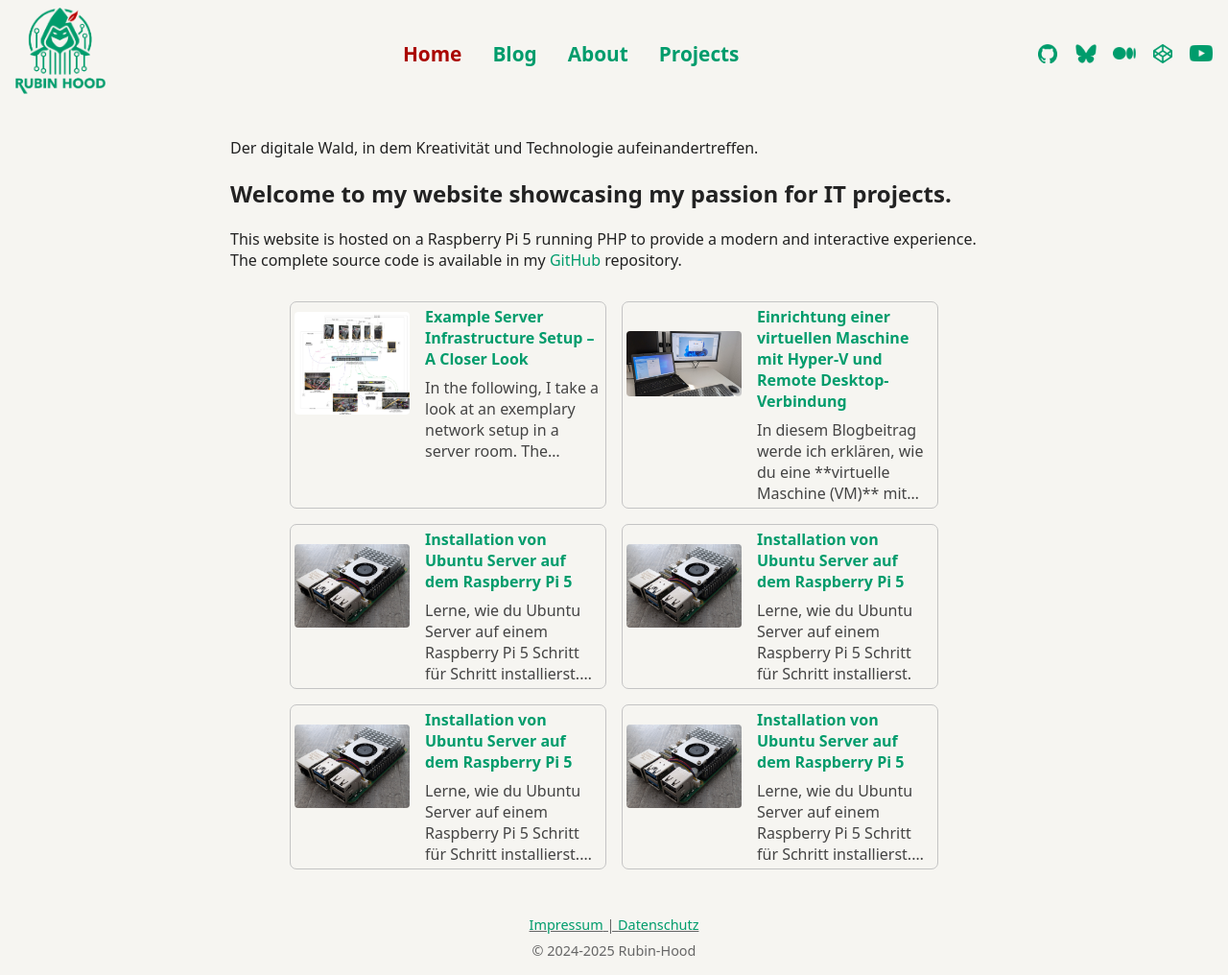
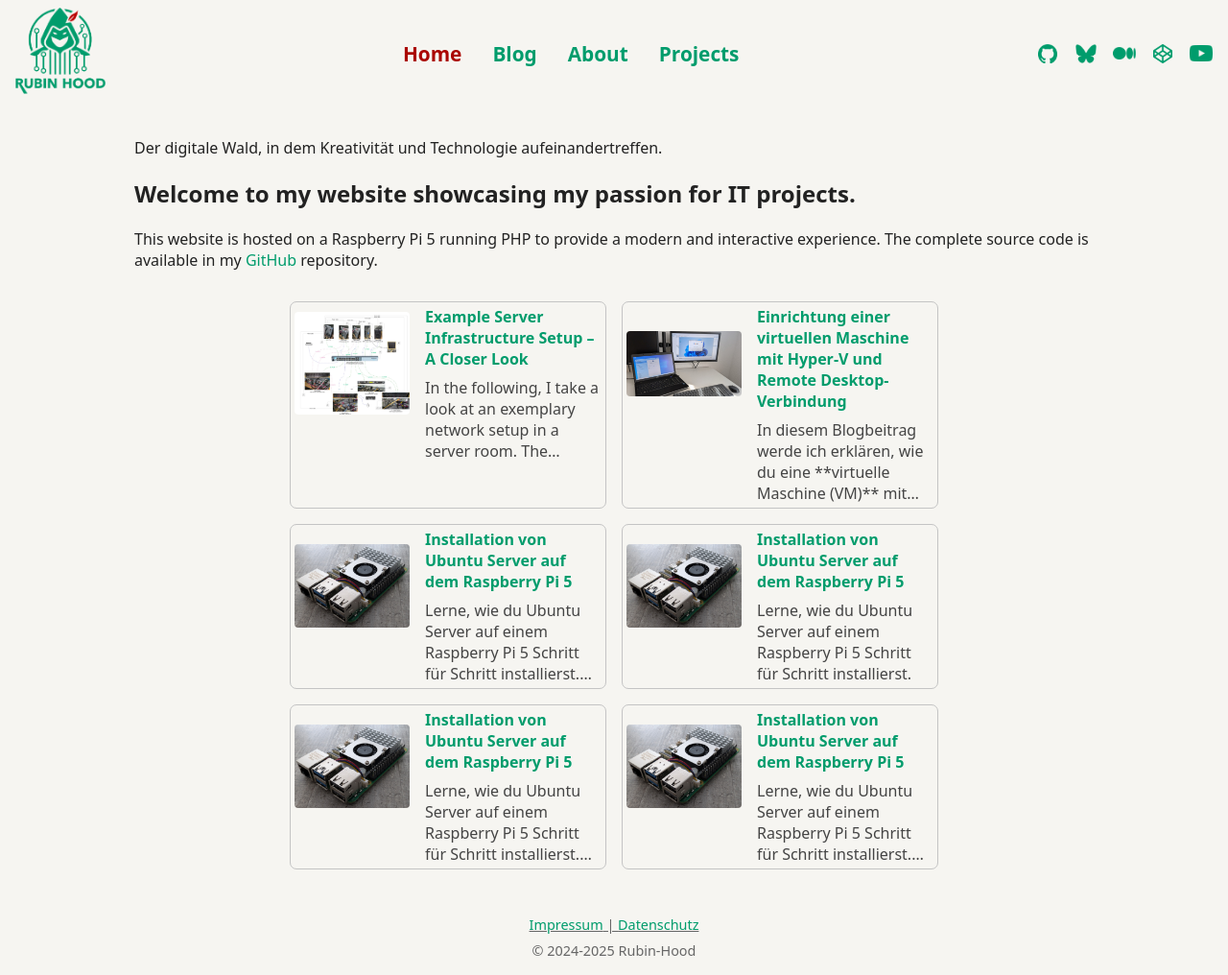
Before and after one commit to rubin-hood/rubinhood-blog, a Jekyll site: the page built from index.md, in a window 1280 px wide. Shown: the whole page at 96% size. Built offline with Jekyll 4.4.1, drawn with Linux system fonts in a browser that asks for light colours.

Commit message:
Update style.css

```diff
--- a/assets/css/style.css
+++ b/assets/css/style.css
@@ -128,7 +128,7 @@ a:active {
    =========================================================== */
 
 main {
-  max-width: 800px;        /* Begrenzung der maximalen Breite – sieht zentriert und gut lesbar aus */
+  max-width: 1000px;        /* Begrenzung der maximalen Breite – sieht zentriert und gut lesbar aus */
   margin: 2rem auto;        /* Oben und unten 2rem Abstand, links/rechts automatisch mittig (zentriert) */
   padding: 0 1rem;          /* Innenabstand nach links/rechts, damit der Text nicht am Rand klebt */
 }
```
